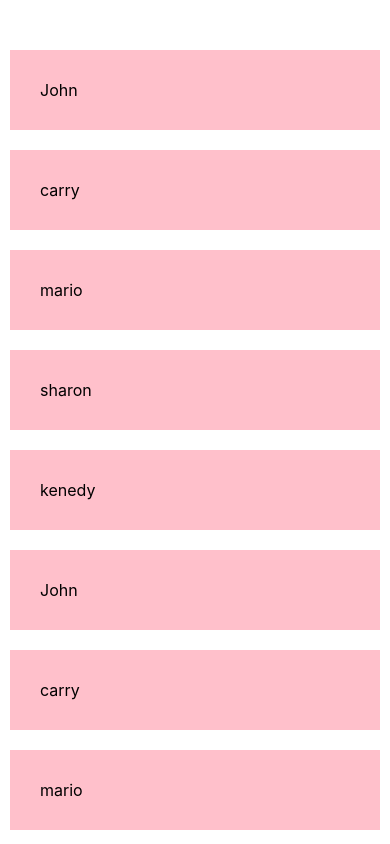
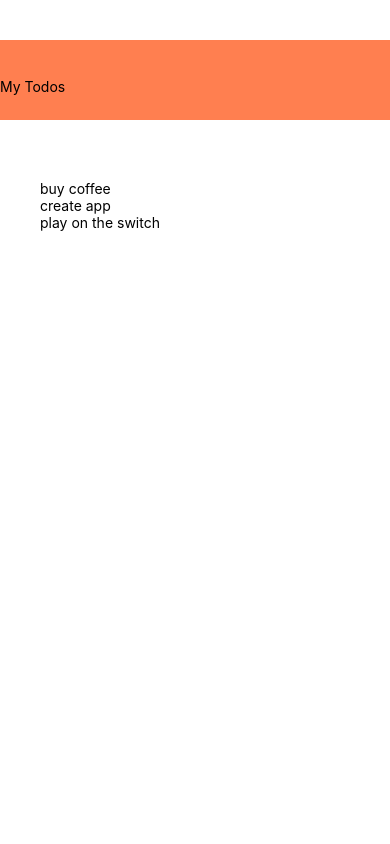
Before and after one commit to react-native-jovan/my-first-app-learn, a React Native app: screen / in a window 390 px wide. Shown: the top 844 px of the page. Built offline with nearby package versions, Linux system fonts and the light colour scheme.

Commit message:
adding components

```diff
--- a/App.js
+++ b/App.js
@@ -1,83 +1,31 @@
 import { StatusBar } from 'expo-status-bar';
 import React,{useState} from 'react';
-import { Button, StyleSheet, Text, View,TextInput,ScrollView,FlatList } from 'react-native';
+import { Button, StyleSheet, Text, View,TextInput,ScrollView,FlatList,TouchableOpacity } from 'react-native';
+import Header from './components/Header';
 
 export default function App() {
-  const [name,setName]=useState('Job')
-  const [age,setAge]=useState(0)
-  const [people,setPeople]=useState([
-    {name: 'John',key:'1'},
-    {name: 'carry',key:'2'},
-    {name: 'mario',key:'3'},
-    {name: 'sharon',key:'4'},
-    {name: 'kenedy',key:'5'},
-    {name: 'John',key:'6'},
-    {name: 'carry',key:'7'},
-    {name: 'mario',key:'8'},
-    {name: 'sharon',key:'9'},
-    {name: 'kenedy',key:'10'},
-    {name: 'kenedy',key:'11'},
-    {name: 'John',key:'12'},
-    {name: 'carry',key:'13'},
-    {name: 'mario',key:'14'},
-    {name: 'sharon',key:'15'},
-    {name: 'kenedy',key:'16'},
+  const [todo,setTodo]=useState([
+    {text:'buy coffee',key:1},
+    {text:'create app',key:2},
+    {text:'play on the switch',key:3},
   ])
-  function handleName(){
-    setName('selected')
-  }
-  return (
+  return(
     <View style={styles.container}>
-      {/* <View style={styles.header}>
-        <Text>My name is {name} and im {age} years old</Text>
+
+      {/* header */}
+      <Header/>
+      <View style={styles.content}>
+        <View style={styles.list}>
+          <FlatList
+          data={todo}
+          renderItem={({item})=>(
+            <Text>{item.text}</Text>
+          )}
+          />
+        </View>
       </View>
-      <View>
-        <Text style={styles.button}>
-          <Button title="click Me" onPress={handleName}/>
-        </Text>
-      </View>
-      <View>
-        <Text>Enter Name</Text>
-        <TextInput
-        multiline
-        autoCapitalize='characters'
-        autoComplete='name'
-        style={styles.input}
-        placeholder='eg Name'
-        onChangeText={(val)=>setName(val)}
-        />
-        <Text>Enter Age</Text>
-        <TextInput
-        keyboardType='numeric'
-        style={styles.input}
-        placeholder='eg Age'
-        onChangeText={(val)=>setAge(val)}
-        />
-      </View> */}
-      <FlatList
-      data={people}
-      renderItem={({item})=>(
-        <Text style={styles.input}>{item.name}</Text>
-      )}
-      />
-
-
-
-
-
-      {/* <ScrollView>
-      {
-        people.map((item)=>{
-          return (
-            <View key={item.key}>
-              <Text style={styles.input}>{item.name}</Text>
-            </View>
-          )
-        })
-      }</ScrollView> */}
-      <StatusBar style="auto" />
     </View>
-  );
+  )
 }
 
 const styles = StyleSheet.create({
@@ -88,11 +36,11 @@ const styles = StyleSheet.create({
     paddingTop: 40,
     // // paddingHorizontal:20
   },
-  header:{
-    backgroundColor: 'red',
-    color: 'white',
-    padding: 20,
-  },
+  // header:{
+  //   backgroundColor: 'red',
+  //   color: 'white',
+  //   padding: 20,
+  // },
   button:{
     marginTop: 20
   },
@@ -105,5 +53,11 @@ const styles = StyleSheet.create({
 
     fontSize: 16
   },
+  content:{
+    padding:40
+  },
+  list:{
+    marginTop: 20
+  }
 
 });
--- /dev/null
+++ b/components/Header.js
@@ -0,0 +1,19 @@
+import { View, Text,FlatList,StyleSheet } from 'react-native'
+import React,{useState} from 'react'
+
+export default function Header(){
+  return (
+    <View style={styles.header}>
+      <Text style={styles.title}>My Todos</Text>
+    </View>
+  )
+}
+const styles= StyleSheet.create(
+    {
+        header:{
+            height: 80,
+            paddingTop: 38,
+            backgroundColor:'coral'
+        }
+    }
+)
```
Also changed, not shown: praactice.js (added, +86 -0 lines).
